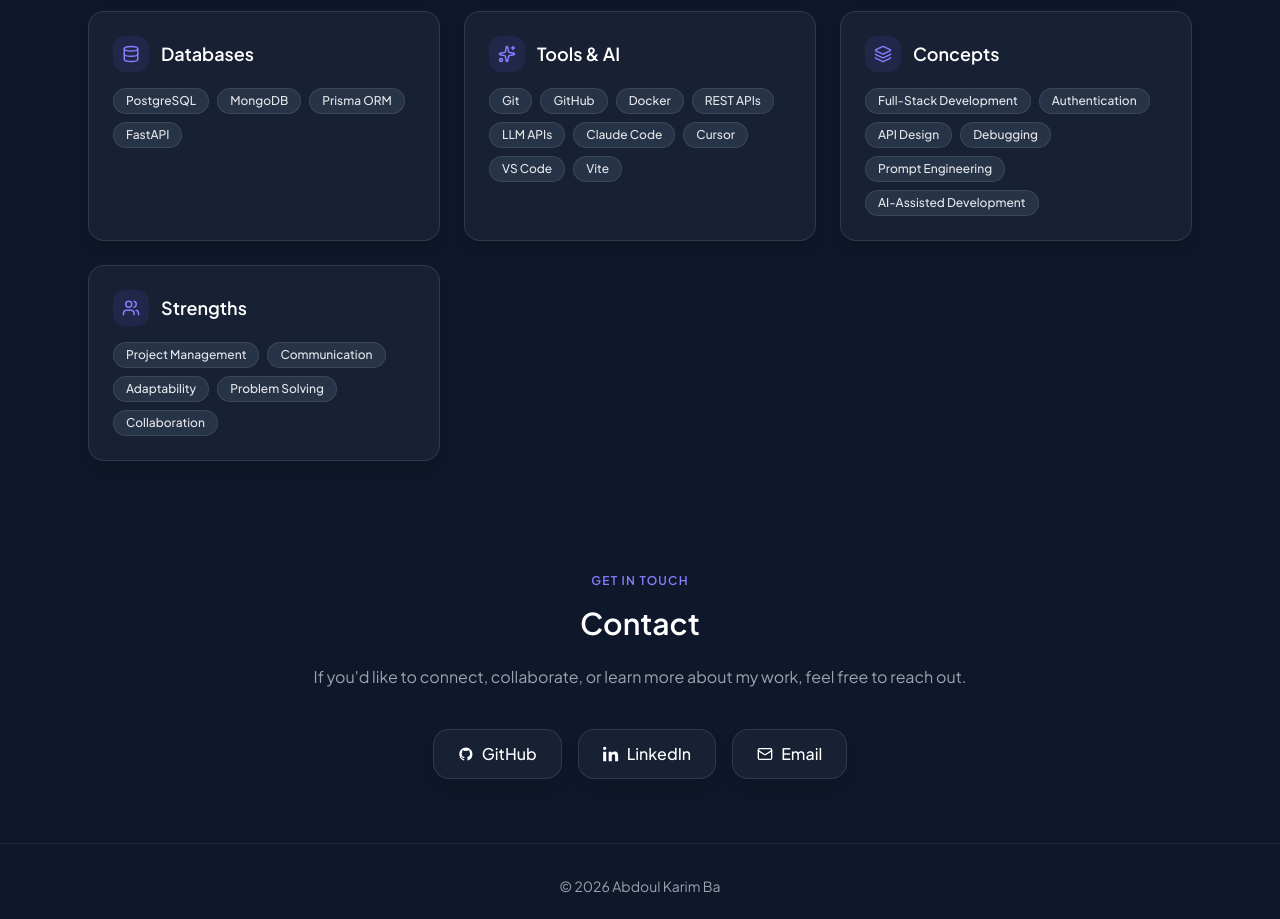
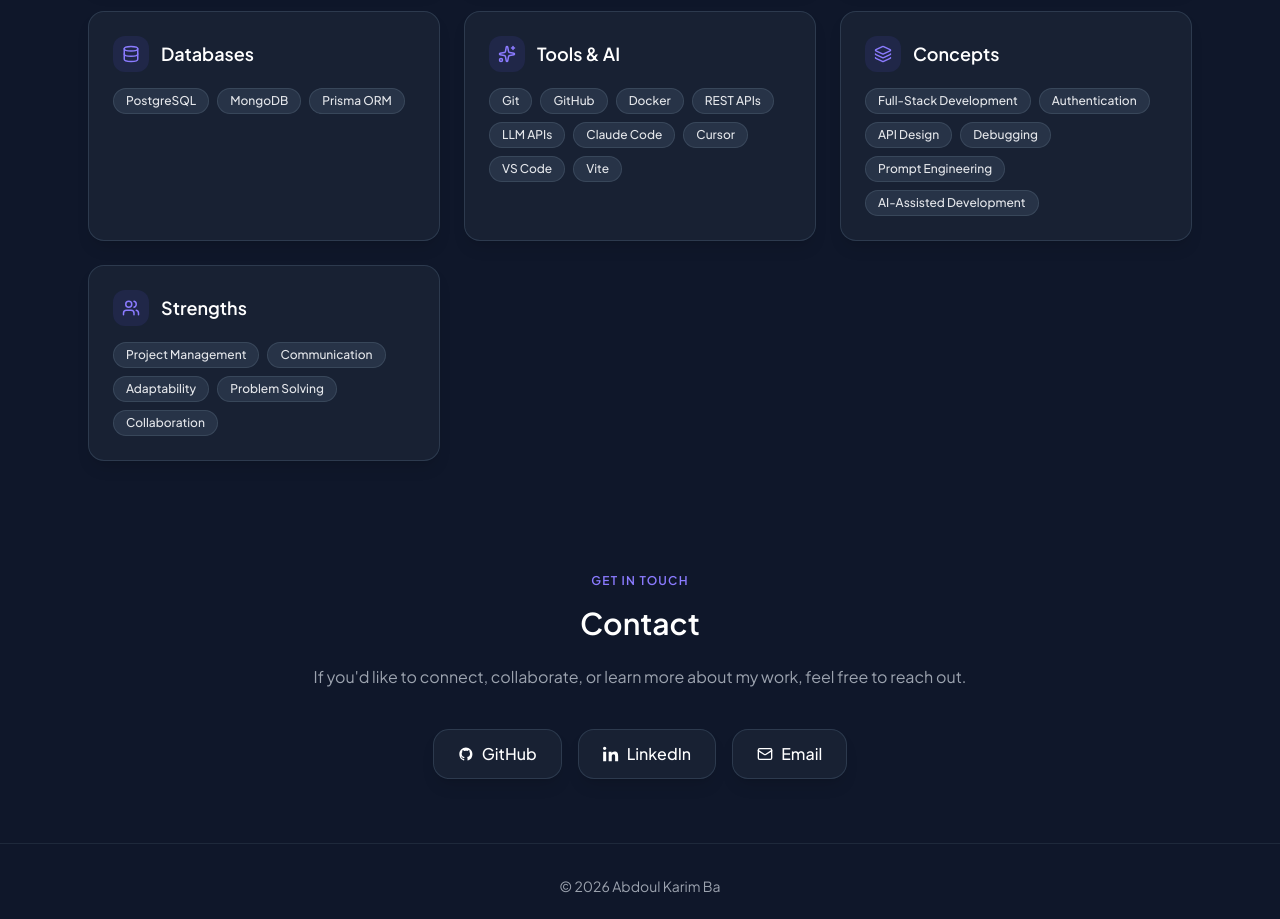
Before and after one commit to abdoulk30/my-portfolio, a React (Vite) app: page / in a window 1280 px wide. Shown: the part 3060-3979 px from the top of the page. Built offline with nearby package versions, Linux system fonts and the light colour scheme.

Commit message:
Removing FastAPI from databases in skills section

```diff
--- a/src/components/Skills.jsx
+++ b/src/components/Skills.jsx
@@ -20,7 +20,7 @@ export default function Skills() {
     {
       title: "Databases",
       icon: Database,
-      skills: ["PostgreSQL", "MongoDB", "Prisma ORM", "FastAPI"],
+      skills: ["PostgreSQL", "MongoDB", "Prisma ORM"],
     },
     {
       title: "Tools & AI",
```
